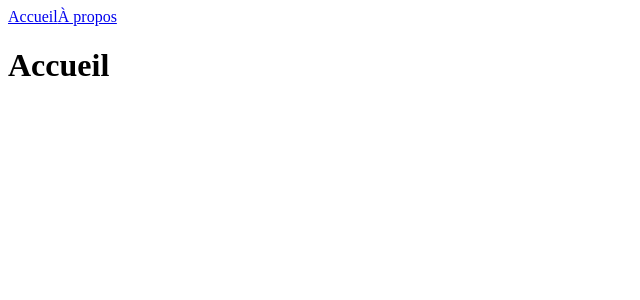
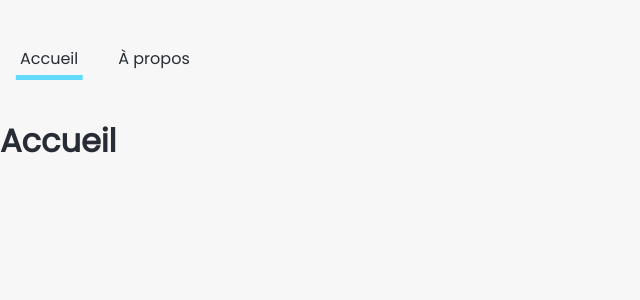
Before and after one commit to alanpacaud/countrys, a React (Create React App) app: page / in a window 1280 px wide. Shown: the top 300 px of the page, without its empty margins (0-640 px from the left). Built offline with nearby package versions, Linux system fonts and the light colour scheme.

Commit message:
Add global and navigation styles

```diff
--- a/src/index.js
+++ b/src/index.js
@@ -1,6 +1,7 @@
 import React from 'react';
 import ReactDOM from 'react-dom';
 import App from './App';
+import "./styles/index.scss";
 //import reportWebVitals from './reportWebVitals';
 
 ReactDOM.render(
--- /dev/null
+++ b/src/styles/_settings.scss
@@ -0,0 +1,32 @@
+@import url("https://fonts.googleapis.com/css2?family=Poppins:wght@400&display=swap");
+
+$font-1: "Poppins", sans-serif;
+
+$color-1: #61dafb;
+$color-2: #f7f7f7;
+$color-3: #282c34;
+$color-4: rgb(32, 35, 42);
+
+* {
+  box-sizing: border-box;
+  margin: 0;
+  padding: 0;
+}
+body {
+  margin: 0.4rem auto;
+  max-width: 1296px;
+  font-family: $font-1;
+  color: $color-3;
+  background-color: $color-2;
+}
+li {
+  list-style-type: none;
+}
+a {
+  text-decoration: none;
+  color: $color-3;
+  cursor: pointer;
+}
+a:visited {
+  color: $color-3;
+}
--- /dev/null
+++ b/src/styles/components/_navigation.scss
@@ -0,0 +1,22 @@
+.navigation {
+    margin: 26px 0;
+    display: flex;
+
+    a {
+        margin: 10px;
+        padding: 10px;
+        position: relative;
+    }
+    .nav-active {
+        &::after {
+            content: '';
+            width: 85%;
+            height: 5px;
+            background-color: $color-1;
+            position: absolute;
+            bottom: 1px;
+            left: 50%;
+            transform: translateX(-50%);
+        }
+    }
+}
--- /dev/null
+++ b/src/styles/index.scss
@@ -0,0 +1,2 @@
+@import "./settings";
+@import "./components/navigation";
```
